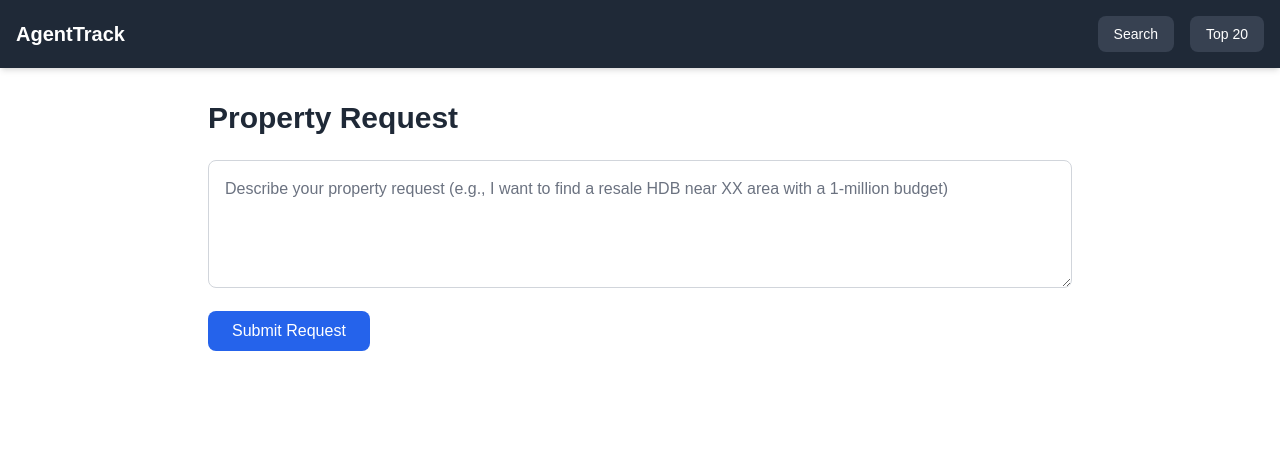
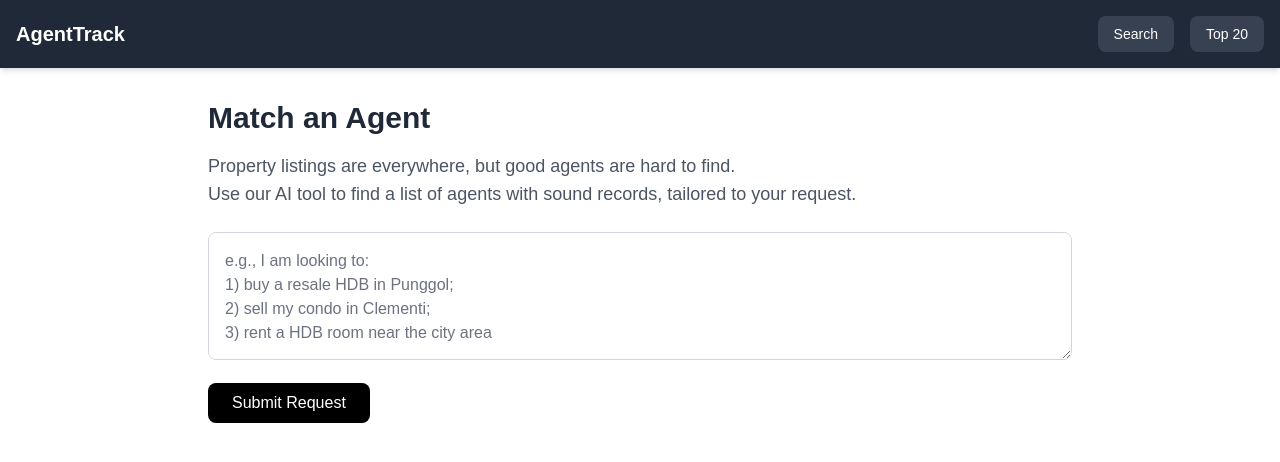
Before and after one commit to StevenSLXie/real-estate-app, a Next.js app: page /property-request in a window 1280 px wide. Shown: the top 462 px of the page. Built offline with nearby package versions, Linux system fonts and the light colour scheme.

Commit message:
1.0.29  matching more robust

```diff
--- a/app/api/property-request/route.ts
+++ b/app/api/property-request/route.ts
@@ -107,6 +107,12 @@ export async function POST(request: Request) {
 
       // Execute the SQL query
       const result = await pool.query(cleanedSqlQuery);
+      if (result.rows.length === 0) {
+        return NextResponse.json({
+          message: 'No matching agents found. Please simplify your request and be more concise.',
+          agents: [],
+        });
+      }
 
       return NextResponse.json({ agents: result.rows });
     } catch (error) {
--- a/app/property-request/page.tsx
+++ b/app/property-request/page.tsx
@@ -41,22 +41,29 @@ export default function PropertyRequestPage() {
 
   return (
     <div className="max-w-4xl mx-auto px-4 py-8">
-      <h1 className="text-3xl font-bold text-gray-800 mb-6">Property Request</h1>
+      {/* Page Title */}
+      <h1 className="text-3xl font-bold text-gray-800 mb-4">Match an Agent</h1>
+
+      {/* Tagline */}
+      <p className="text-lg text-gray-600 mb-6">
+        Property listings are everywhere, but good agents are hard to find.<br />
+        Use our AI tool to find a list of agents with sound records, tailored to your request.
+      </p>
       <textarea
         value={request}
         onChange={(e) => setRequest(e.target.value)}
-        placeholder="Describe your property request (e.g., I want to find a resale HDB near XX area with a 1-million budget)"
+        placeholder="e.g., I am looking to:&#10;1) buy a resale HDB in Punggol;&#10;2) sell my condo in Clementi;&#10;3) rent a HDB room near the city area"
         className="w-full h-32 p-4 border border-gray-300 rounded-lg focus:ring-blue-500 focus:border-blue-500"
       ></textarea>
       <button
         onClick={handleSubmit}
         disabled={loading}
         className={`mt-4 px-6 py-2 text-white rounded-lg ${
-          loading ? 'bg-gray-400 cursor-not-allowed' : 'bg-blue-600 hover:bg-blue-700'
+            loading ? 'bg-gray-400 cursor-not-allowed' : 'bg-black hover:bg-gray-800'
         }`}
-      >
+        >
         {loading ? 'Processing...' : 'Submit Request'}
-      </button>
+        </button>
       {error && <p className="mt-4 text-red-600">{error}</p>}
       {results.length > 0 && (
         <div className="mt-8">
```
